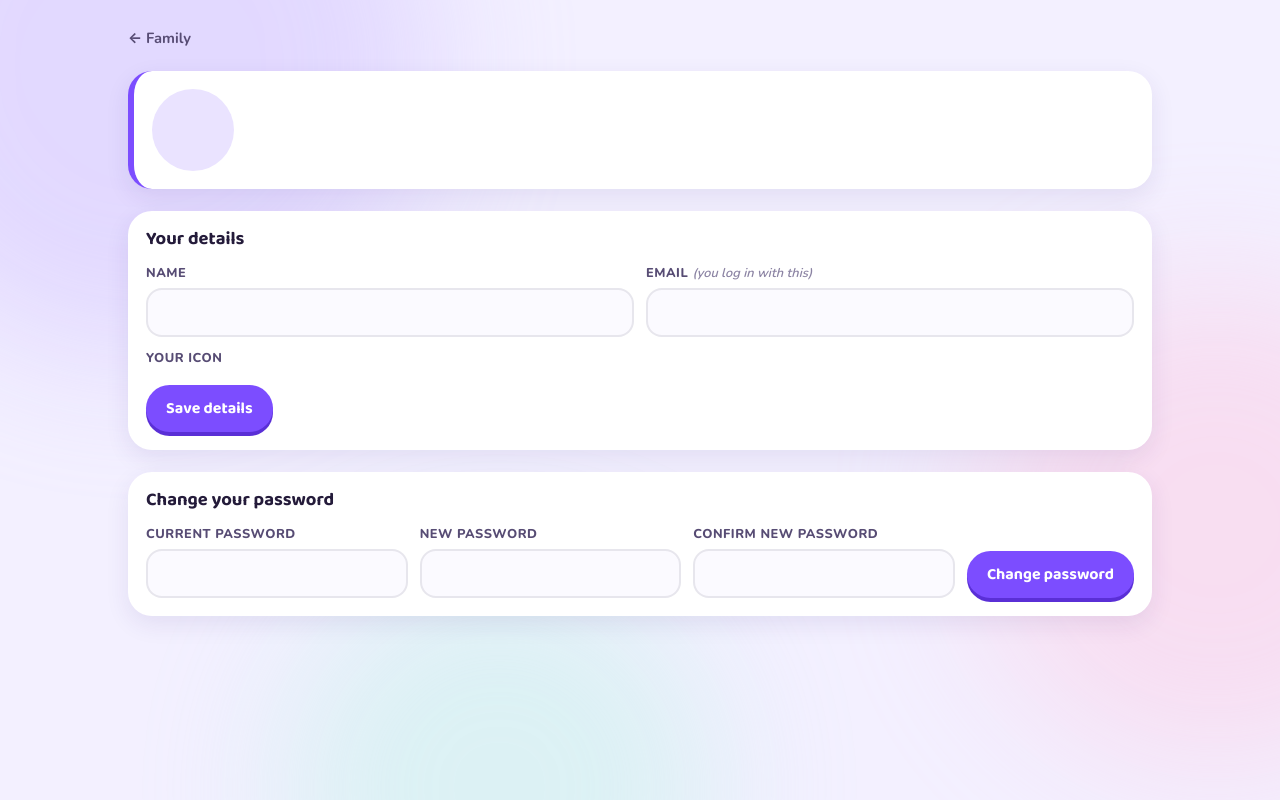
After one commit to jamiesonpepper/questly, a Flask app: template app/templates/parent/account.html in a window 1280 px wide. The commit adds this page. Run offline with Flask 3, Linux system fonts and the light colour scheme; the template is opened without the code that fills it, so the values that code supplies are empty.

Commit message:
Add a grown-up account area
Grown-ups could add and remove each other but not change anything about
themselves. Adds /parent/account for name, login email, icon and
password, reached by tapping your name in the top bar.

- 20 grown-up icons; previously every parent was a hardcoded emoji
- Changing your password requires your current one
- Either grown-up can reset the other's password, confirmed with their
  own — there's no email recovery, so this is the only way back in
- Email changes are checked for collisions with another account
- Dashboard title no longer duplicates the Family page's

Co-Authored-By: Claude Opus 5 <noreply@anthropic.com>

```diff
--- /dev/null
+++ b/app/templates/parent/account.html
@@ -0,0 +1,63 @@
+{% extends 'base.html' %}
+{% block title %}My account &middot; {{ app_name }}{% endblock %}
+
+{% block content %}
+<a class="backlink" href="{{ url_for('parent.family') }}">&larr; Family</a>
+
+<section class="card hero">
+  <span class="hero__face">{{ me.avatar }}</span>
+  <div class="hero__text">
+    <h1>{{ me.name }}</h1>
+    <p>{{ me.email }}</p>
+  </div>
+</section>
+
+<section class="card card--form">
+  <h2 class="card__title">Your details</h2>
+  <form method="post" action="{{ url_for('parent.update_profile') }}" class="formgrid">
+    {{ csrf_field() }}
+    <label class="field field--grow">
+      <span>Name</span>
+      <input name="name" value="{{ me.name }}" maxlength="40" required>
+    </label>
+    <label class="field field--grow">
+      <span>Email <em>(you log in with this)</em></span>
+      <input name="email" type="email" value="{{ me.email }}" required autocomplete="username">
+    </label>
+
+    <fieldset class="field field--full">
+      <span>Your icon</span>
+      <div class="avatarpick">
+        {% for a in avatars %}
+          <label>
+            <input type="radio" name="avatar" value="{{ a }}" {{ 'checked' if me.avatar == a }}>
+            <span>{{ a }}</span>
+          </label>
+        {% endfor %}
+      </div>
+    </fieldset>
+
+    <button class="btn btn--primary" type="submit">Save details</button>
+  </form>
+</section>
+
+<section class="card card--form">
+  <h2 class="card__title">Change your password</h2>
+  <form method="post" action="{{ url_for('parent.change_password') }}" class="formgrid">
+    {{ csrf_field() }}
+    <label class="field field--grow">
+      <span>Current password</span>
+      <input name="current_password" type="password" required autocomplete="current-password">
+    </label>
+    <label class="field field--grow">
+      <span>New password</span>
+      <input name="new_password" type="password" required minlength="8" autocomplete="new-password">
+    </label>
+    <label class="field field--grow">
+      <span>Confirm new password</span>
+      <input name="confirm_password" type="password" required minlength="8" autocomplete="new-password">
+    </label>
+    <button class="btn btn--primary" type="submit">Change password</button>
+  </form>
+</section>
+{% endblock %}
--- a/app/templates/parent/dashboard.html
+++ b/app/templates/parent/dashboard.html
@@ -1,5 +1,5 @@
 {% extends 'base.html' %}
-{% block title %}Family &middot; {{ app_name }}{% endblock %}
+{% block title %}Award points &middot; {{ app_name }}{% endblock %}
 
 {% block content %}
 <div class="section__head section__head--page">
--- a/app/templates/partials/topbar.html
+++ b/app/templates/partials/topbar.html
@@ -19,7 +19,7 @@
 
     <form method="post" action="{{ url_for('auth.logout') }}" class="topbar__out">
       {{ csrf_field() }}
-      <span class="whoami">{{ current_user.name }}</span>
+      <a class="whoami" href="{{ url_for('parent.account') }}" title="Your account"><span class="whoami__face">{{ current_user.avatar or '🧑' }}</span><span class="whoami__name">{{ current_user.name }}</span></a>
       <button class="btn btn--ghost btn--sm" type="submit">Log out</button>
     </form>
   </div>
--- a/app/views/parent.py
+++ b/app/views/parent.py
@@ -2,12 +2,14 @@ from flask import (Blueprint, flash, g, redirect, render_template, request,
                    url_for)
 
 from ..db import get_db
-from ..models import (AVATARS, COLORS, REPEAT_CHOICES, adjust_points,
+from ..models import (AVATARS, COLORS, PARENT_AVATARS, REPEAT_CHOICES,
+                      adjust_points, check_password,
                       create_kid, create_parent, decide_quest_claim,
                       decide_redemption, get_quest, get_reward, get_user,
                       history_for, list_kids, list_parents, list_quests,
                       list_rewards, oid, pending_claims, pending_redemptions,
-                      recent_activity, redemptions_for, set_kid_pin)
+                      recent_activity, redemptions_for, set_kid_pin,
+                      set_parent_password, update_parent)
 from .helpers import as_int, parent_required, safe_next
 
 bp = Blueprint("parent", __name__, url_prefix="/parent")
@@ -352,6 +354,77 @@ def add_parent():
     return redirect(url_for("parent.family"))
 
 
+# ---------------------------------------------------------------------------
+# your own account
+# ---------------------------------------------------------------------------
+
+@bp.get("/account")
+@parent_required
+def account():
+    return render_template("parent/account.html",
+                           me=g.user,
+                           avatars=PARENT_AVATARS)
+
+
+@bp.post("/account/profile")
+@parent_required
+def update_profile():
+    ok, error = update_parent(
+        get_db(), g.user["_id"],
+        name=request.form.get("name", ""),
+        email=request.form.get("email", ""),
+        avatar=request.form.get("avatar") or None,
+    )
+    flash(error if error else "Saved.", "error" if error else "success")
+    return redirect(url_for("parent.account"))
+
+
+@bp.post("/account/password")
+@parent_required
+def change_password():
+    db = get_db()
+    current = request.form.get("current_password", "")
+    new = request.form.get("new_password", "")
+    confirm = request.form.get("confirm_password", "")
+
+    if not check_password(g.user, current):
+        flash("Your current password wasn't right.", "error")
+    elif new != confirm:
+        flash("The two new passwords don't match.", "error")
+    else:
+        ok, error = set_parent_password(db, g.user["_id"], new)
+        flash(error if error else "Password changed.",
+              "error" if error else "success")
+    return redirect(url_for("parent.account"))
+
+
+@bp.post("/family/parents/<parent_id>/password")
+@parent_required
+def reset_parent_password(parent_id):
+    """Either grown-up can reset the other's password. Confirming with your
+    own password stops someone using an unlocked session to take over."""
+    db = get_db()
+    target = get_user(db, parent_id)
+
+    if not target or target["role"] != "parent":
+        flash("Couldn't find that account.", "error")
+        return redirect(url_for("parent.family"))
+    if target["_id"] == g.user["_id"]:
+        return redirect(url_for("parent.account"))
+
+    if not check_password(g.user, request.form.get("your_password", "")):
+        flash("Confirm with your own password to reset someone else's.", "error")
+        return redirect(url_for("parent.family"))
+
+    ok, error = set_parent_password(db, target["_id"],
+                                    request.form.get("new_password", ""))
+    if error:
+        flash(error, "error")
+    else:
+        flash(f"Set a new password for {target['name']}. Let them know.", "success")
+    return redirect(url_for("parent.family"))
+
+
 @bp.post("/family/parents/<parent_id>/delete")
 @parent_required
 def remove_parent(parent_id):
```
Also changed, not shown: app/models.py (+65 -0 lines), app/static/css/style.css (+26 -2 lines), app/templates/parent/family.html (+48 -15 lines), tests/smoke_test.py (+90 -0 lines), README.md.
